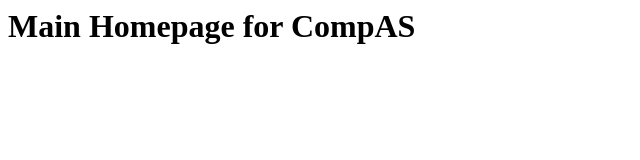
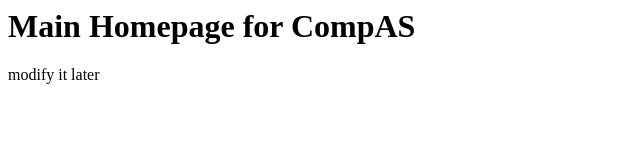
Before and after one commit to compas-asiaa/compas-codes, a plain HTML site: page index.html in a window 1280 px wide. Shown: the full height of the page, 0-640 px from the left. Drawn offline with Linux system fonts and the light colour scheme.

Commit message:
placeholder for main

```diff
--- a/index.html
+++ b/index.html
@@ -1 +1,2 @@
 <h1> Main Homepage for CompAS </h1>
+<p> modify it later </p>
```
